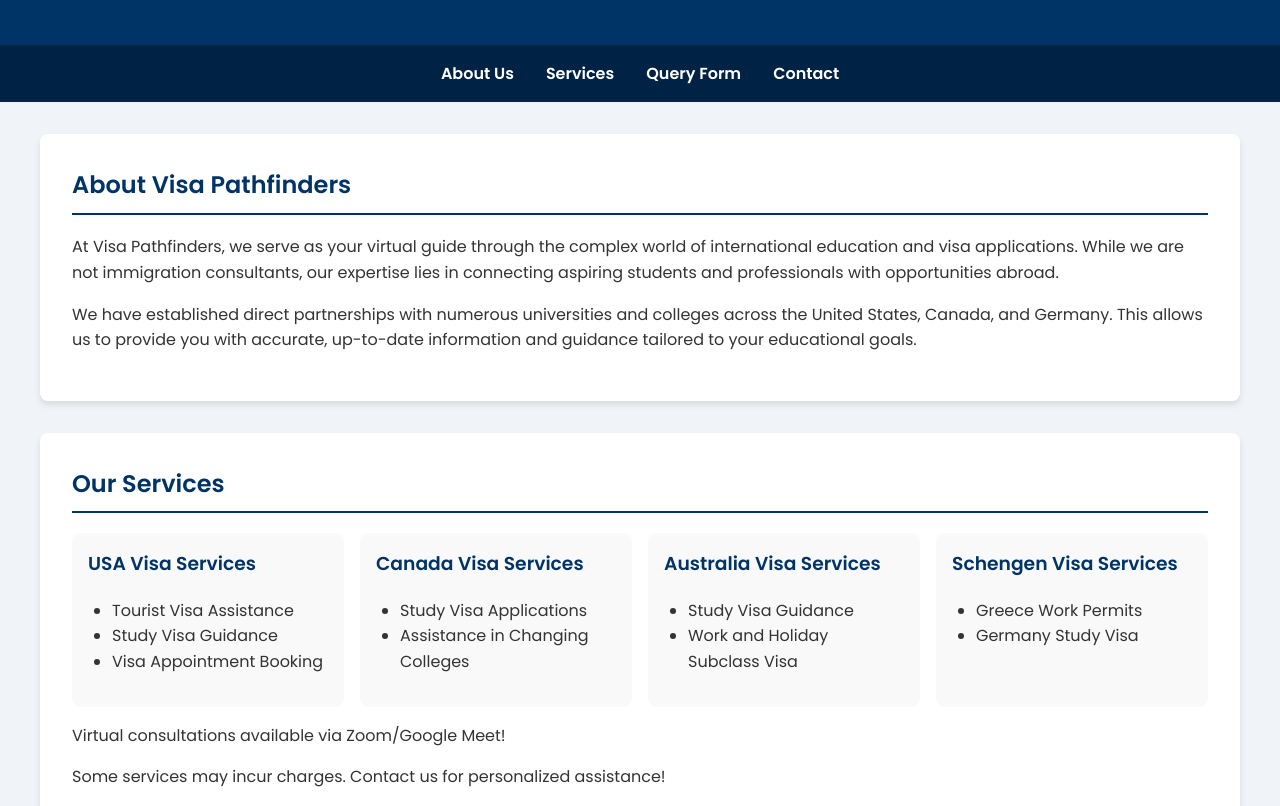
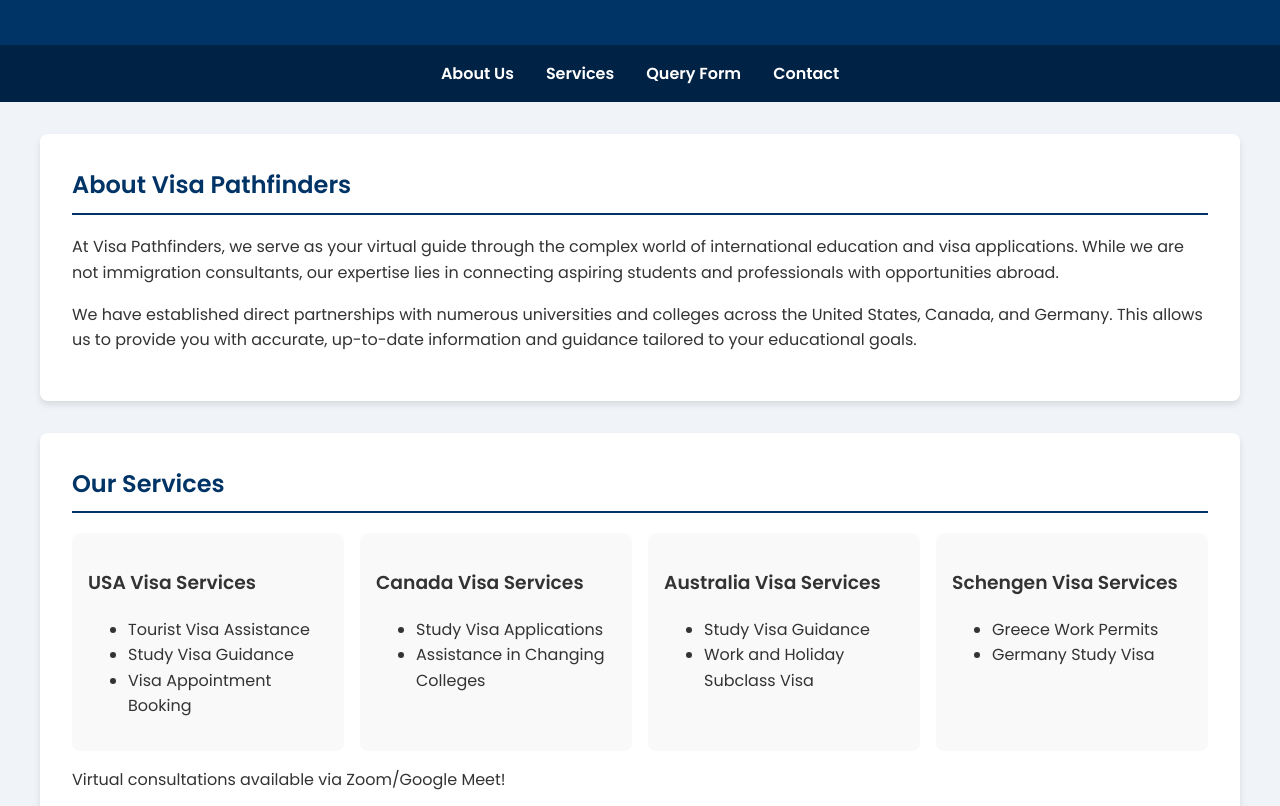
Before and after one commit to VisaPathfinders/visapathfinders.github.io, a plain HTML site: page index.html in a window 1280 px wide. Shown: the part 141-947 px from the top of the page. Drawn offline with Linux system fonts and the light colour scheme.

Commit message:
Update styles.css

```diff
--- a/styles.css
+++ b/styles.css
@@ -84,31 +84,22 @@ h2 {
     margin-top: 0;
 }
 
-.service-grid {
+.service-grid, .contact-grid {
     display: grid;
     grid-template-columns: repeat(auto-fit, minmax(250px, 1fr));
     gap: 1rem;
 }
 
-.service-item {
+.service-item, .contact-item {
     background-color: #f9f9f9;
     padding: 1rem;
     border-radius: 8px;
     transition: transform 0.3s ease, box-shadow 0.3s ease;
 }
 
-.service-item:hover {
+.service-item:hover, .contact-item:hover {
     transform: translateY(-5px);
     box-shadow: 0 6px 12px rgba(0,0,0,0.1);
-}
-
-.service-item h3 {
-    color: #003366;
-    margin-top: 0;
-}
-
-.service-item ul {
-    padding-left: 1.5rem;
 }
 
 form {
@@ -174,7 +165,7 @@ footer {
 }
 
 @media (max-width: 768px) {
-    .service-grid {
+    .service-grid, .contact-grid {
         grid-template-columns: 1fr;
     }
 }
```
